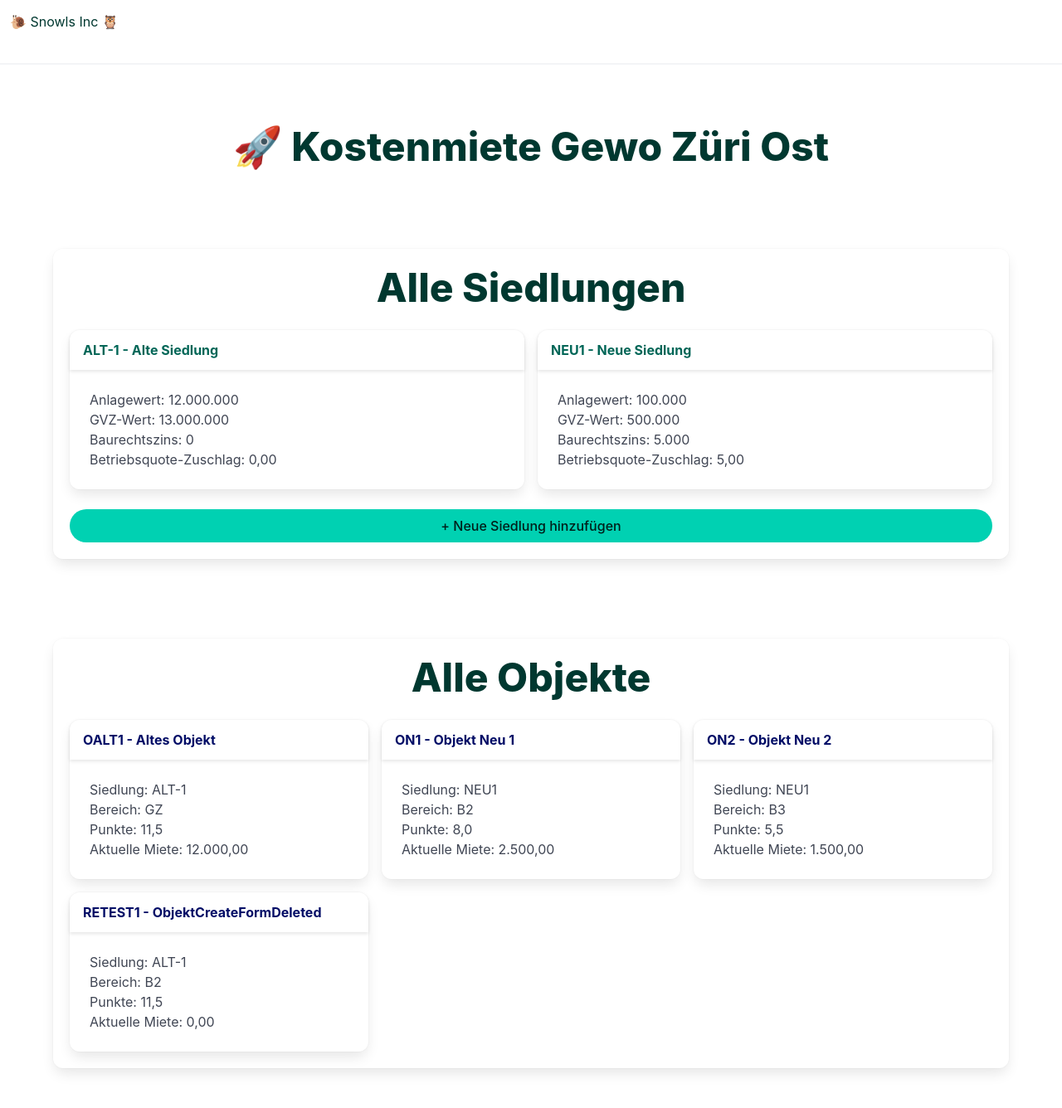
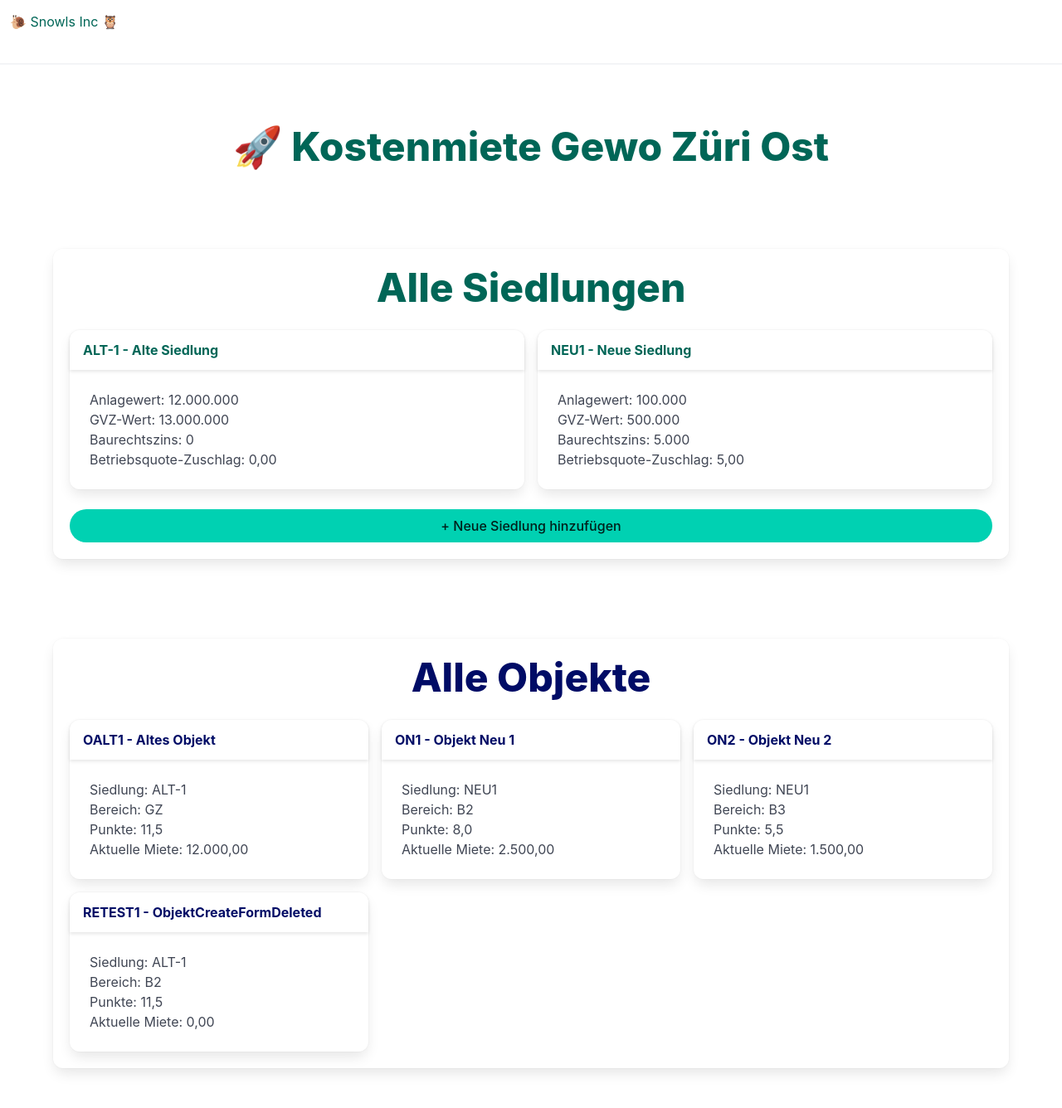
Before and after one commit to Benizzel/kostenmiete_public, a Django app: page / in a window 1280 px wide. Shown: the whole page at 83% size. Run offline with Django 5.2, Linux system fonts and the light colour scheme; data comes from the database, SQL or seed files in the repository; parts of the project's set-up code (start-up, migrations or seed data) failed here and were passed over.

Commit message:
🛠️ Changed text color from homescreen

```diff
--- a/siedlungsmanager/templates/siedlungsmanager/siedlung_home.html
+++ b/siedlungsmanager/templates/siedlungsmanager/siedlung_home.html
@@ -4,7 +4,7 @@
 <section class="section">
     <div class="container">
         <div class="box">
-            <h1 class="title is-1 has-text-centered has-text-primary-dark">
+            <h1 class="title is-1 has-text-centered has-text-primary-bold">
             Alle Siedlungen
             </h1>
             {% if siedlung_list %}
@@ -37,7 +37,7 @@
 <section class="section">
     <div class="container">
         <div class="box">
-            <h1 class="title is-1 has-text-centered has-text-primary-dark">
+            <h1 class="title is-1 has-text-centered has-text-link-bold">
             Alle Objekte
             </h1>
             {% if objekte %}
--- a/templates/base.html
+++ b/templates/base.html
@@ -14,7 +14,7 @@
         <div class="navbar-brand">
             <div class="navbar-item">
                     <nav>
-                        <a href="{% url 'siedlung_home' %}" class="has-text-primary-dark">🐌 Snowls Inc 🦉</a>
+                        <a href="{% url 'siedlung_home'%}" class="has-text-primary-bold">🐌 Snowls Inc 🦉</a>
                     </nav>
             </div>
         </div>
@@ -24,7 +24,7 @@
     <section class="hero">
         <div class="hero-body">
             <div class="container has-text-centered">
-                <h1 class="title is-1 is-spaced has-text-primary-dark">
+                <h1 class="title is-1 is-spaced has-text-primary-bold">
                     🚀 Kostenmiete Gewo Züri Ost
                 </h1>
             </div>
```
